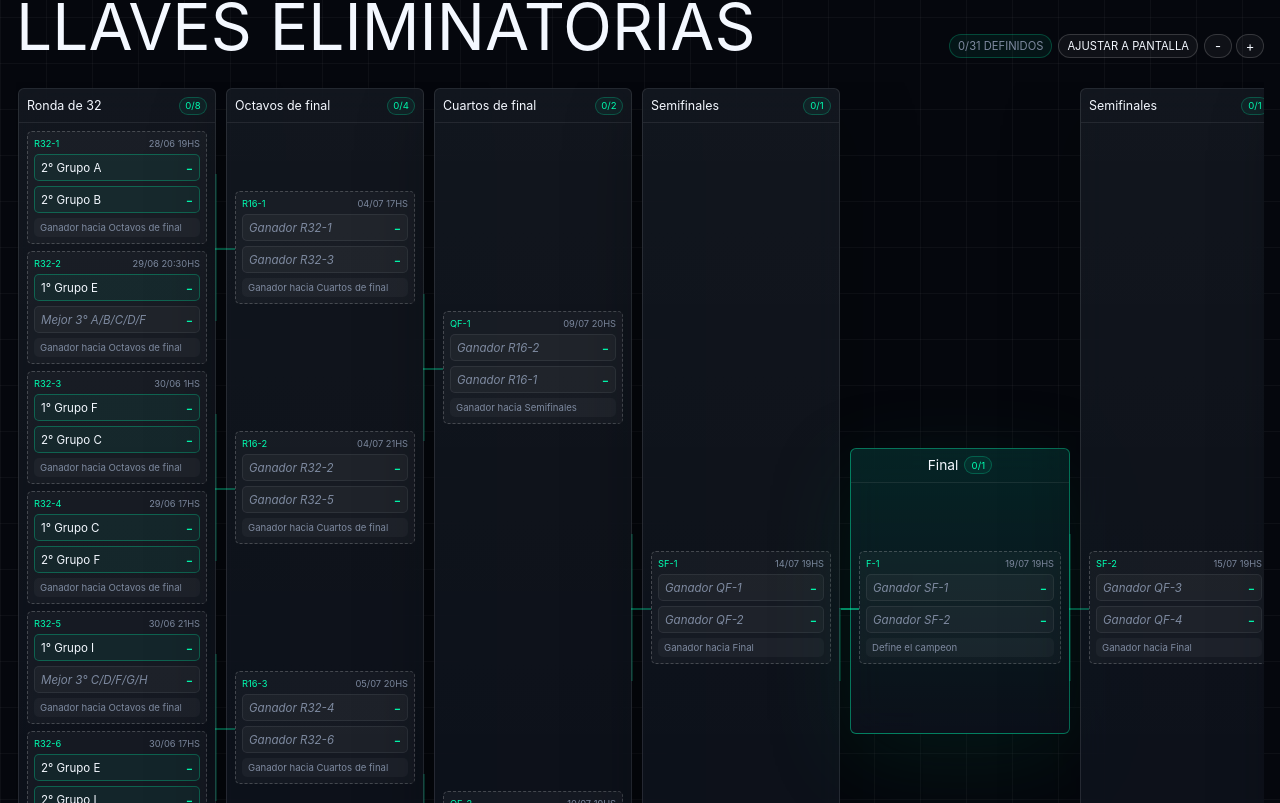
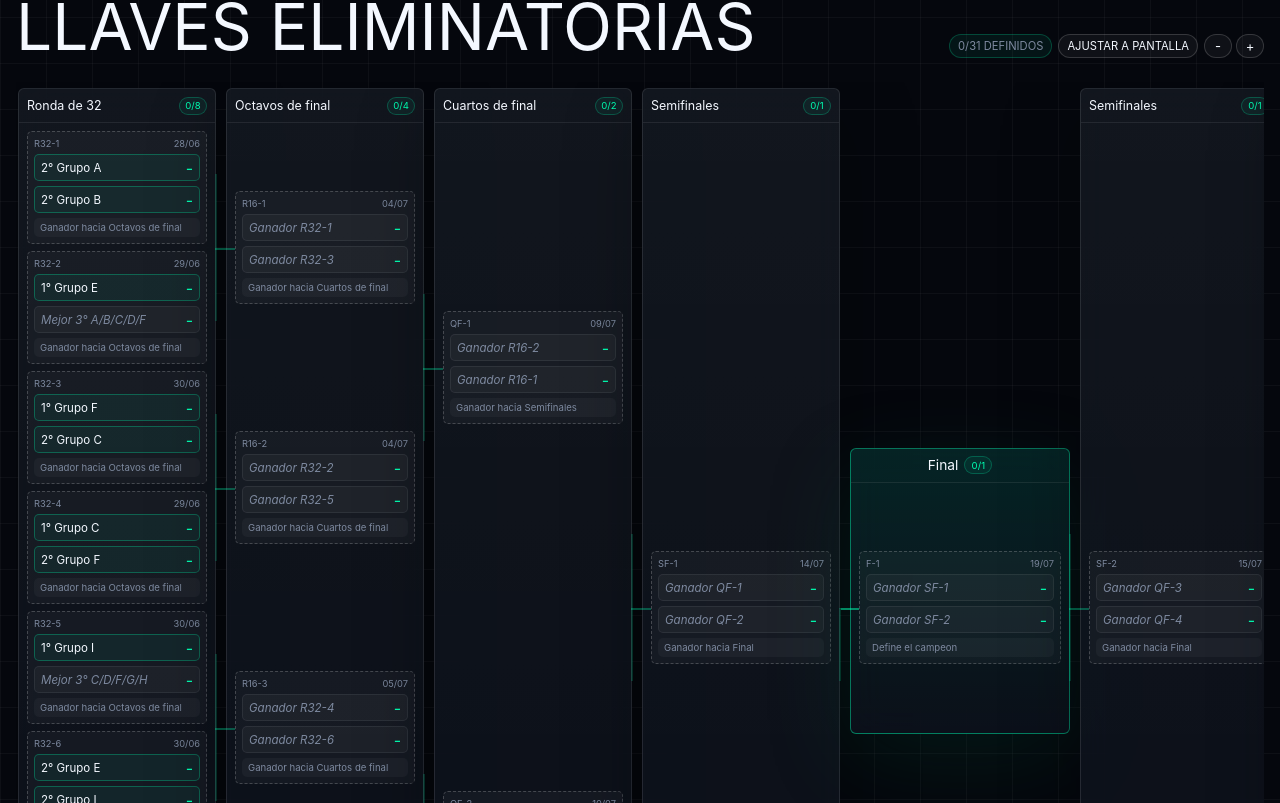
Before and after one commit to fmarcos38/FIFA-2026, a React (Vite) app: page / in a window 1280 px wide. Shown: the part 3617-4420 px from the top of the page. Built offline with nearby package versions, Linux system fonts and the light colour scheme; no server answers.

Commit message:
detalles

```diff
--- a/src/componentes/KnockoutSection/KnockoutSection.jsx
+++ b/src/componentes/KnockoutSection/KnockoutSection.jsx
@@ -1,5 +1,5 @@
 import { useState } from 'react'
-import { formatKickoff, fromDatetimeLocalValue, toDatetimeLocalValue } from '../../helpers/dateTime'
+import { formatKickoffParts } from '../../helpers/dateTime'
 import { getFlagUrl, getMatchStatus, getMatchStatusLabel, hasMatchScore, hasMinimumMatchDurationElapsed } from '../../data/worldCupData'
 import './styles.css'
 
@@ -74,7 +74,7 @@ function MatchSlot({ isAdmin, match, index, isConnected, isFinal, results, round
   const statusLabel = getMatchStatusLabel(result, rawKickoff)
   const canFinish = hasMinimumMatchDurationElapsed(rawKickoff)
   const penalties = hasPenalties(result)
-  const kickoff = formatKickoff(rawKickoff, '')
+  const kickoffDate = formatKickoffParts(rawKickoff).date
   const isDraw =
     result?.homeGoals !== undefined &&
     result?.awayGoals !== undefined &&
@@ -87,17 +87,8 @@ function MatchSlot({ isAdmin, match, index, isConnected, isFinal, results, round
       className={`match-slot knockout-slot ${match.winner ? 'has-winner' : ''} ${isConnected ? 'has-connector' : ''} ${isFinal ? 'center-final' : ''}`}
     >
       <div className="knockout-meta">
-        <span>{match.id || `Partido ${index + 1}`}</span>
-        {isAdmin ? (
-          <input
-            className="knockout-date-input"
-            type="datetime-local"
-            value={toDatetimeLocalValue(result?.kickoff)}
-            onChange={(event) => onResultChange(match.id, { kickoff: fromDatetimeLocalValue(event.target.value) })}
-          />
-        ) : (
-          kickoff && <time className="knockout-kickoff" dateTime={rawKickoff}>{kickoff}</time>
-        )}
+        <span className="knockout-match-code">{match.id || `Partido ${index + 1}`}</span>
+        {kickoffDate && <time className="knockout-short-date" dateTime={rawKickoff}>{kickoffDate}</time>}
       </div>
       <TeamLine
         isAdmin={isAdmin}
--- a/src/componentes/KnockoutSection/styles.css
+++ b/src/componentes/KnockoutSection/styles.css
@@ -278,12 +278,22 @@
   gap: 4px;
 }
 
-.knockout-meta > span {
-  min-width: 44px;
+.knockout-match-code,
+.knockout-short-date {
   color: var(--fluo);
   font-size: 0.58rem;
   font-weight: 400;
   letter-spacing: 0;
+}
+
+.knockout-match-code {
+  min-width: 36px;
+}
+
+.knockout-short-date {
+  flex: 0 0 auto;
+  color: var(--muted);
+  font-style: normal;
 }
 
 .knockout-slot.has-winner {
@@ -550,6 +560,15 @@
     min-width: 36px;
   }
 
+  .bracket-map.is-fit .knockout-match-code,
+  .bracket-map.is-fit .knockout-short-date {
+    font-size: 0.56rem;
+  }
+
+  .bracket-map.is-fit .knockout-match-code {
+    min-width: 31px;
+  }
+
   .bracket-map.is-fit .knockout-date-input,
   .bracket-map.is-fit .knockout-kickoff,
   .bracket-map.is-fit .knockout-clear,
@@ -646,6 +665,11 @@
     font-size: 0.5rem;
   }
 
+  .bracket-map.is-fit.zoom-small .knockout-match-code,
+  .bracket-map.is-fit.zoom-small .knockout-short-date {
+    font-size: 0.48rem;
+  }
+
   .bracket-map.is-fit.zoom-small .knockout-team-name img {
     width: 12px;
     height: 8px;
@@ -682,6 +706,11 @@
   .bracket-map.is-fit.zoom-large .match-slot strong,
   .bracket-map.is-fit.zoom-large .knockout-team-line em {
     font-size: 0.68rem;
+  }
+
+  .bracket-map.is-fit.zoom-large .knockout-match-code,
+  .bracket-map.is-fit.zoom-large .knockout-short-date {
+    font-size: 0.62rem;
   }
 
   .bracket-map.is-fit.zoom-large .knockout-team-name img {
```
